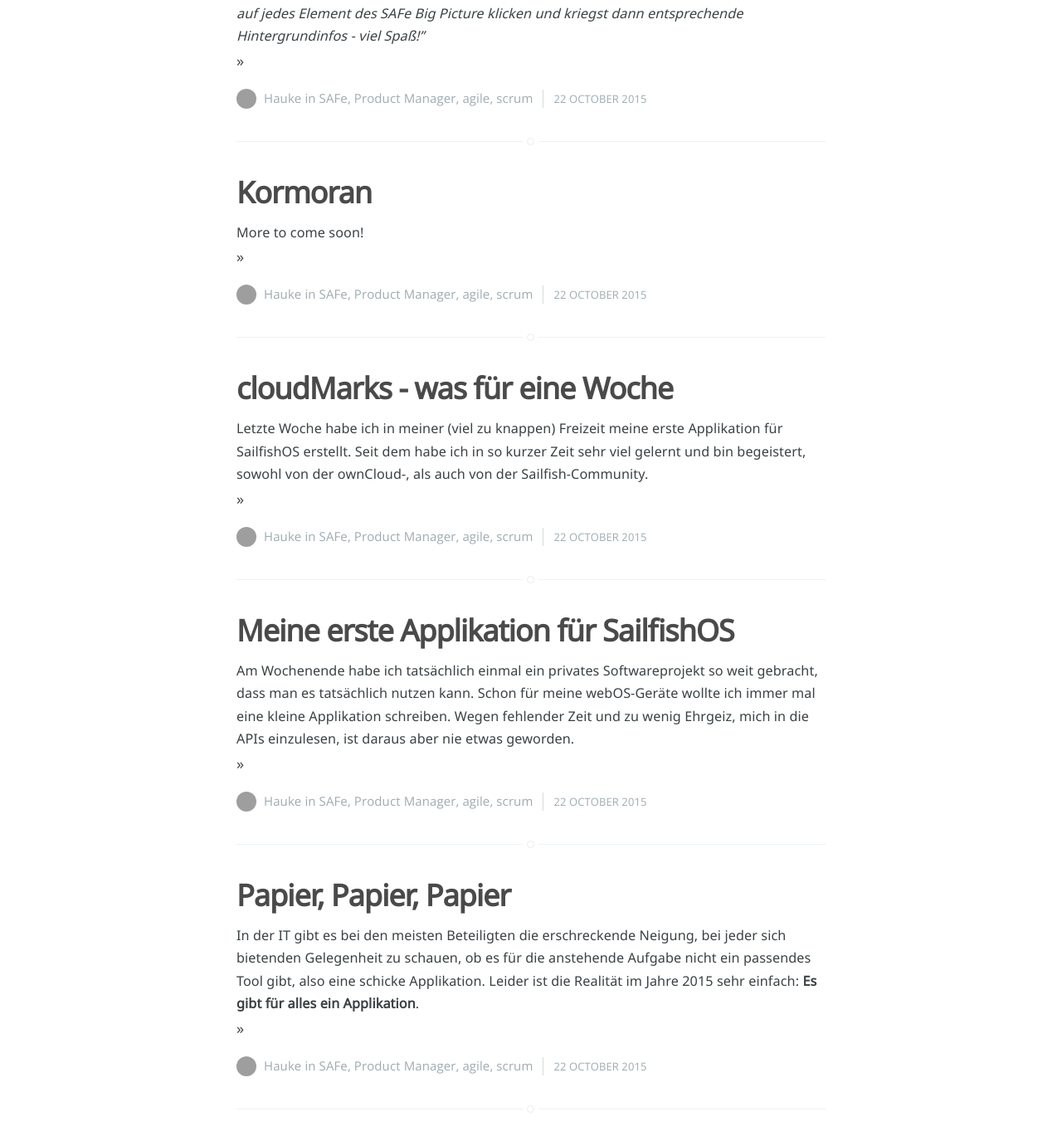
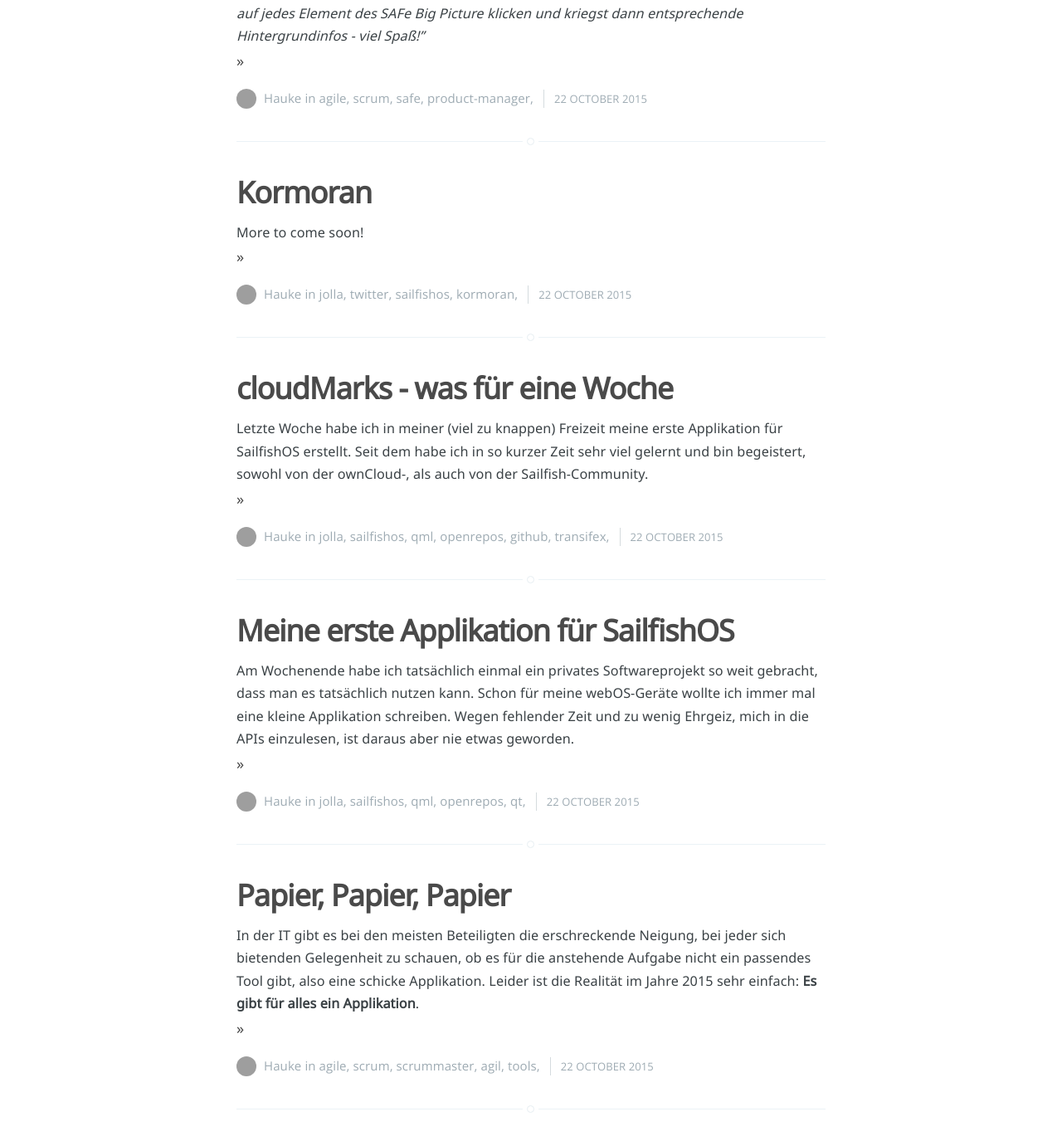
Before and after one commit to hwesselmann/hwesselmann.gitlab.io, a Jekyll site: the page built from index.html, in a window 1280 px wide. Shown: the part 654-2029 px from the top of the page at 83% size. Built offline with Jekyll 4.4.1, drawn with Linux system fonts in a browser that asks for light colours; nearby versions of some CDN libraries; the list of posts is cut into pages by our own code; grey boxes are pictures that could not be loaded.

Commit message:
Add functionality to show the correct tags for each post in list views

```diff
--- a/_layouts/archive.html
+++ b/_layouts/archive.html
@@ -67,8 +67,10 @@
         </section>
         <footer class="post-meta">
           <img class="author-thumb" src="//www.gravatar.com/avatar/ce15da66a37ccd143de83061f68f90c1?d=404&amp;s=250" alt="Author image" nopin="nopin" />
-          <a href="/author/hauke/">Hauke</a>
-          in <a href="/tag/agile/">agile</a>, <a href="/tag/scrum/">scrum</a>, <a href="/tag/project-management/">project management</a>, <a href="/tag/scrummaster/">scrummaster</a>
+          <a href="/author/hauke/">Hauke</a> in
+          {% for tag in post.tags %}
+          <a href="/tag/{{ tag }}/">{{ tag }}</a>{% if tag != page.tags.last %}, {% endif %}
+          {% endfor %}
           <time class="post-date" datetime="2015-02-09">09 February 2015</time>
         </footer>
       </article>
--- a/index.html
+++ b/index.html
@@ -26,8 +26,10 @@ layout: default
     </section>
     <footer class="post-meta">
       <img class="author-thumb" src="//www.gravatar.com/avatar/ce15da66a37ccd143de83061f68f90c1?d=404&amp;s=250" alt="Author image" nopin="nopin" />
-      <a href="/author/hauke/">Hauke</a>
-      in <a href="/tag/safe/">SAFe</a>, <a href="/tag/product-manager/">Product Manager</a>, <a href="/tag/agile/">agile</a>, <a href="/tag/scrum/">scrum</a>
+      <a href="/author/hauke/">Hauke</a> in
+          {% for tag in post.tags %}
+          <a href="/tag/{{ tag }}/">{{ tag }}</a>{% if tag != page.tags.last %}, {% endif %}
+          {% endfor %}
       <time class="post-date" datetime="2015-10-22">22 October 2015</time>
     </footer>
   </article>
```
